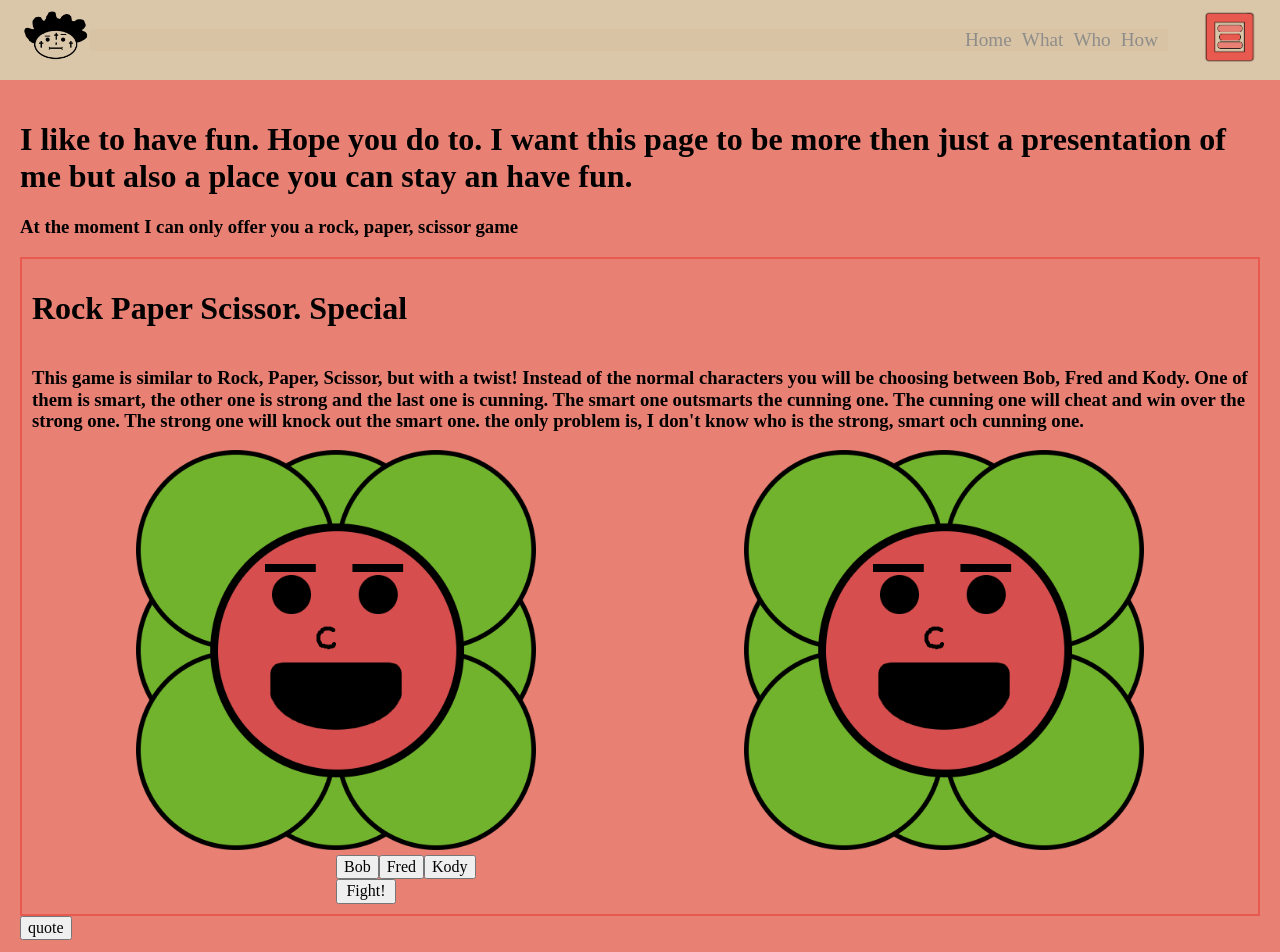
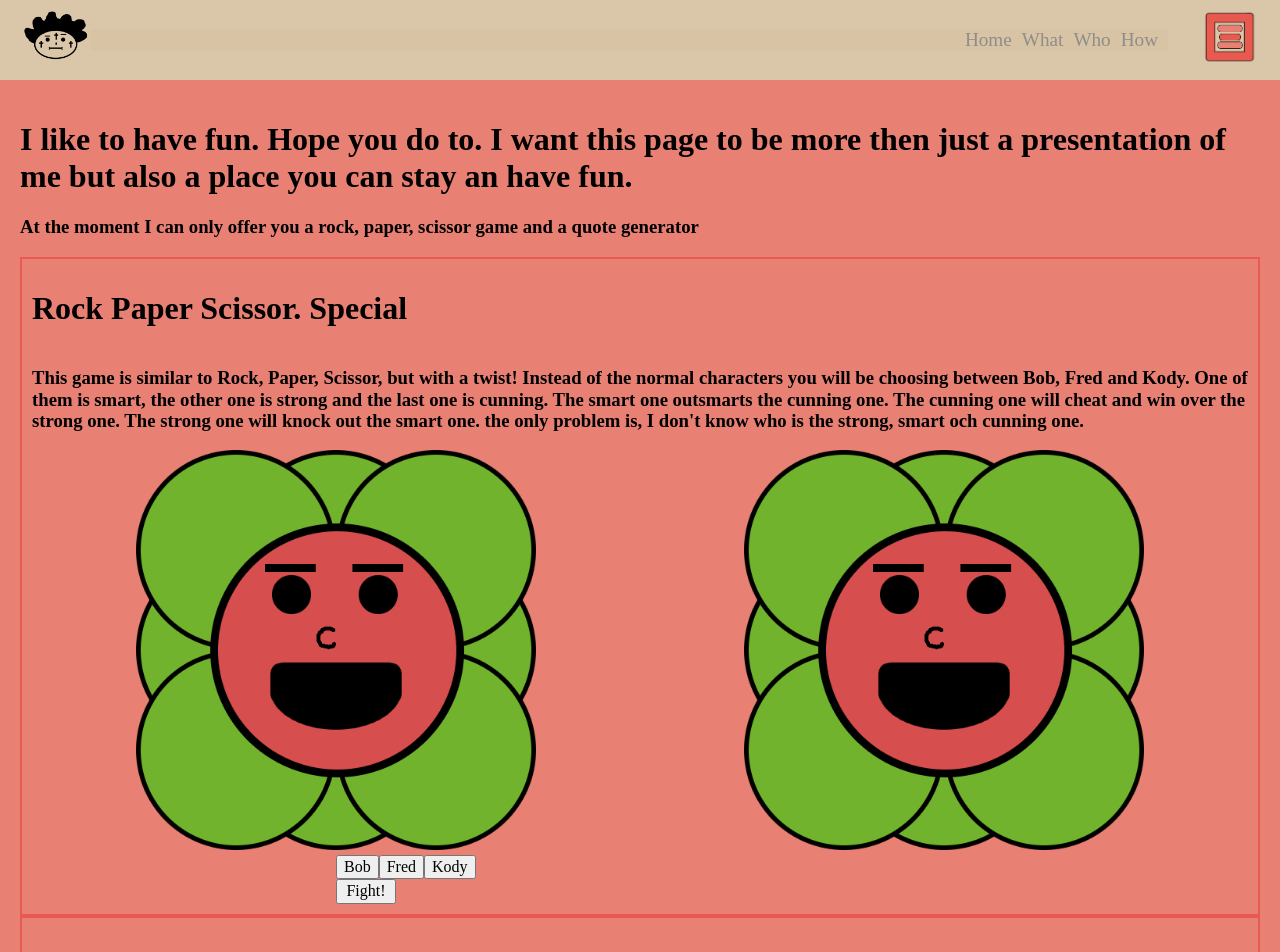
Before and after one commit to ViktorHek/Portfolio2.0, a React (Create React App) app: page /fun in a window 1280 px wide. Shown: the top 952 px of the page. Built offline with nearby package versions, Linux system fonts and the light colour scheme.

Commit message:
changing Game to RPS. minor styling

```diff
--- a/src/components/pages/fun/Fun.jsx
+++ b/src/components/pages/fun/Fun.jsx
@@ -1,5 +1,5 @@
 import React from 'react'
-import Game from './RPS/Game'
+import RPS from './RPS/RPS'
 import './Fun.css'
 import Quotes from './random_quotes/Quotes'
 
@@ -10,8 +10,8 @@ const Fun = () => {
         I like to have fun. Hope you do to. I want this page to be more then
         just a presentation of me but also a place you can stay an have fun.
       </h1>
-      <h3>At the moment I can only offer you a rock, paper, scissor game</h3>
-      <Game />
+      <h3>At the moment I can only offer you a rock, paper, scissor game and a quote generator</h3>
+      <RPS />
       <Quotes />
     </div>
   )
--- a/src/components/pages/fun/RPS/Game.jsx
+++ b/src/components/pages/fun/RPS/RPS.jsx
@@ -3,7 +3,7 @@ import DisplayPlayer from './DisplayPlayer'
 import './RPS.css'
 
 const dudes = ['rock', 'paper', 'scissor', 'starter']
-class Game extends Component {
+class RPS extends Component {
   state = {
     player: dudes[3],
     computer: dudes[3],
@@ -81,4 +81,4 @@ class Game extends Component {
   }
 }
 
-export default Game
+export default RPS
--- /dev/null
+++ b/src/components/pages/fun/random_quotes/Quotes.css
@@ -0,0 +1,14 @@
+.main_quotes_container {
+  display: flex;
+  flex-direction: column;
+  border: 2px solid #E85A4F;
+  height: 500px;
+  padding: 10px;
+  justify-content: center;
+  align-items: center;
+}
+
+.quote_btn {
+  height: 40px;
+  width: 60px;
+}
--- a/src/components/pages/fun/random_quotes/Quotes.jsx
+++ b/src/components/pages/fun/random_quotes/Quotes.jsx
@@ -1,12 +1,13 @@
 import React, { useState } from 'react'
 import quotes from './quotes_data'
+import './Quotes.css'
 
 const Quotes = () => {
   const [showQuote, setShowQuote] = useState('')
 
   return (
-    <div>
-      <button onClick={() => setShowQuote(quotes[Math.floor(window.Math.random() * 95)])}>quote</button>
+    <div className="main_quotes_container">
+      <button onClick={() => setShowQuote(quotes[Math.floor(window.Math.random() * 95)])} className="quote_btn">quote</button>
       <div>{showQuote}</div>
     </div>
   )
--- a/src/components/pages/what/What.jsx
+++ b/src/components/pages/what/What.jsx
@@ -1,6 +1,6 @@
 import React from 'react'
 import ProjectCard from './ProjectCard'
-import Data from './projects'
+import Data from './Projects'
 
 const What = () => {
   let projectList = (
```
